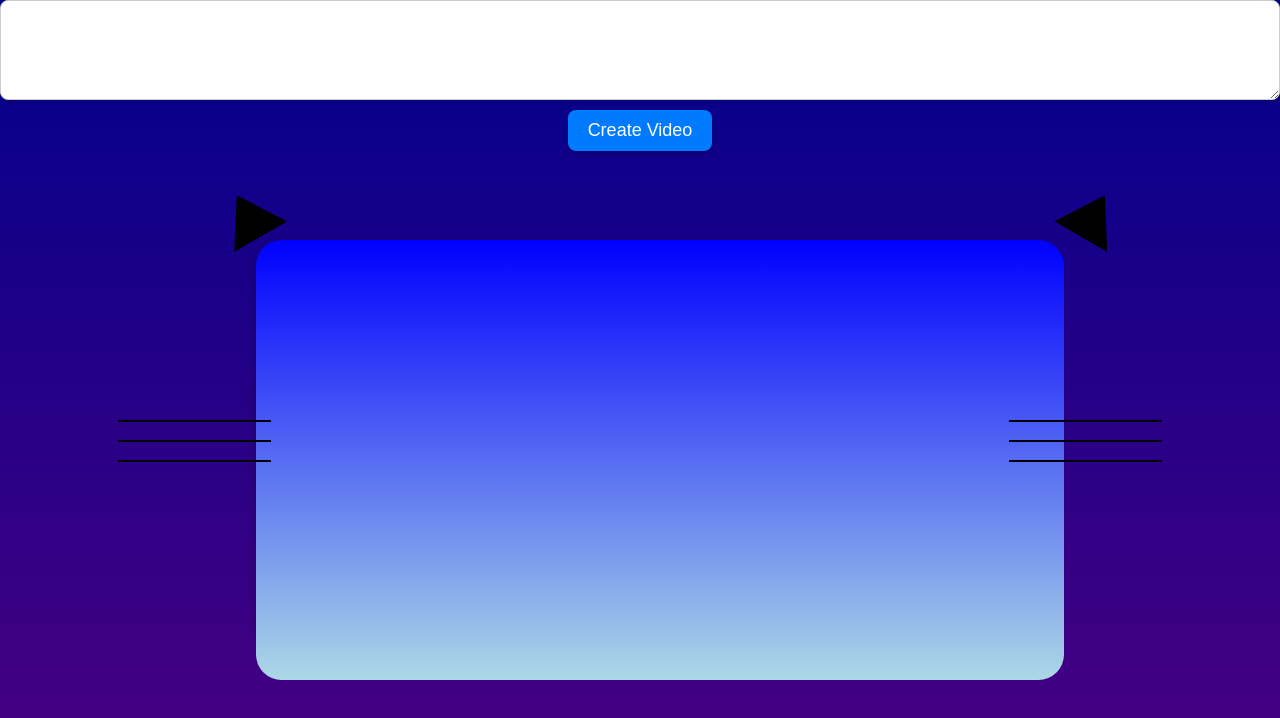
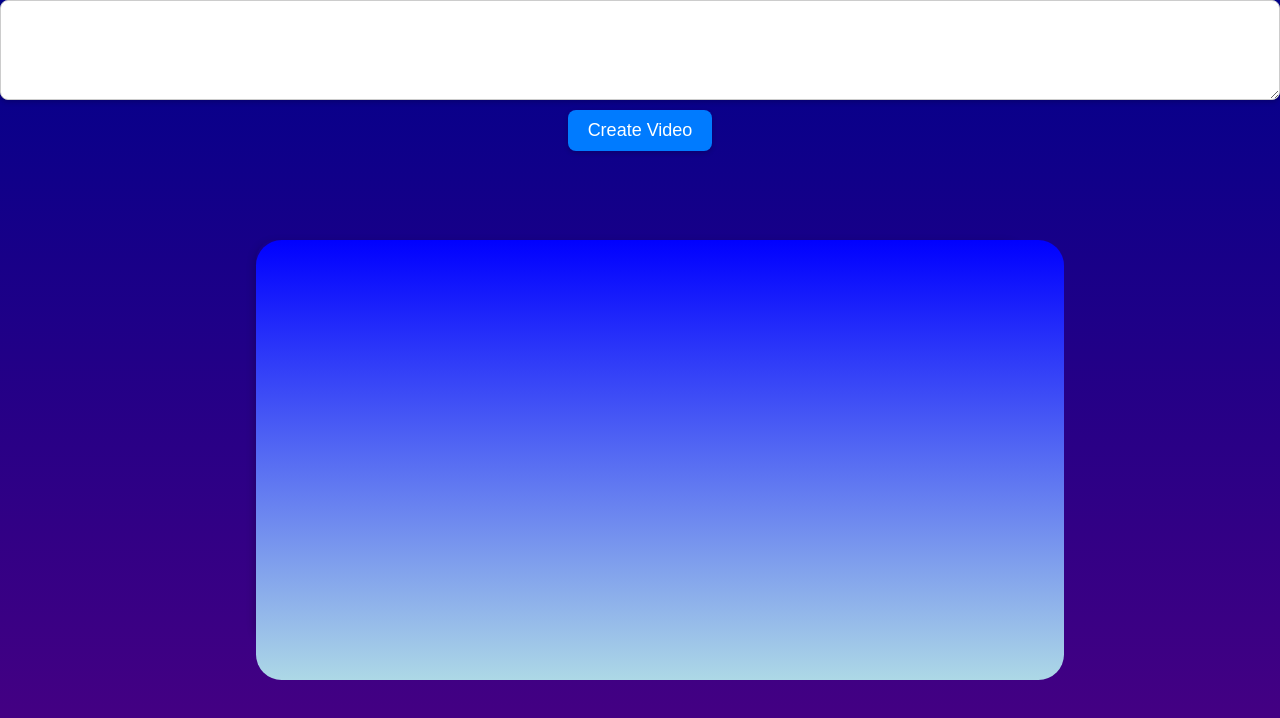
Before and after one commit to Sirpedia/googlyfart, a plain HTML site: page index.html in a window 1280 px wide. Both pictures are taken after a click on the button "Create Video". Drawn offline with Linux system fonts and the light colour scheme.

Commit message:
Update index.html

```diff
--- a/index.html
+++ b/index.html
@@ -8,8 +8,20 @@
                 style="display: block; margin: 10px auto; padding: 10px 20px; font-size: 18px; color: white; background-color: #007BFF; border: none; border-radius: 8px; cursor: pointer; box-shadow: 0 2px 5px rgba(0,0,0,0.2);">
             Create Video
         </button>
+        <audio id="beat" src="beat.mp3"></audio>
         <script>
             function create() {
+                const audio = document.getElementById("beat");
+                audio.currentTime = 0;
+                audio.play();
+
+                audio.addEventListener("timeupdate", function() {
+                    if (audio.currentTime >= 12) {
+                        audio.currentTime = 0;
+                        audio.play();
+                    }
+                });
+
                 const container = document.createElement("div");
                 container.style.position = "absolute";
                 container.style.width = "60%";
@@ -33,40 +45,6 @@
                 slide.style.borderRadius = "2vw"
                 slide.innerHTML = document.getElementById("material").value;
 
-                function createEar(leftPosition, rotation) {
-                    const ear = document.createElement("div");
-                    ear.style.position = "absolute";
-                    ear.style.backgroundColor = "black";
-                    ear.style.width = "8%";
-                    ear.style.height = "12%";
-                    ear.style.clipPath = "polygon(50% 0%, 0% 100%, 100% 100%)";
-                    ear.style.left = leftPosition;
-                    ear.style.top = "-12%";
-                    ear.style.transform = `rotate(${rotation}deg)`;
-                    container.appendChild(ear);
-                }
-
-                createEar("-5%", "-30");
-                createEar("105%", "30");
-
-                function createWhisker(leftPosition, topPosition) {
-                    const whisker = document.createElement("div");
-                    whisker.style.position = "absolute";
-                    whisker.style.backgroundColor = "black";
-                    whisker.style.width = "20%";
-                    whisker.style.height = "2px";
-                    whisker.style.left = leftPosition;
-                    whisker.style.top = topPosition;
-                    container.appendChild(whisker);
-                }
-
-                createWhisker("-18%", "45%");
-                createWhisker("-18%", "50%");
-                createWhisker("-18%", "55%");
-                createWhisker("98%", "45%");
-                createWhisker("98%", "50%");
-                createWhisker("98%", "55%");
-
                 container.appendChild(slide);
                 document.body.appendChild(container);
 
```
